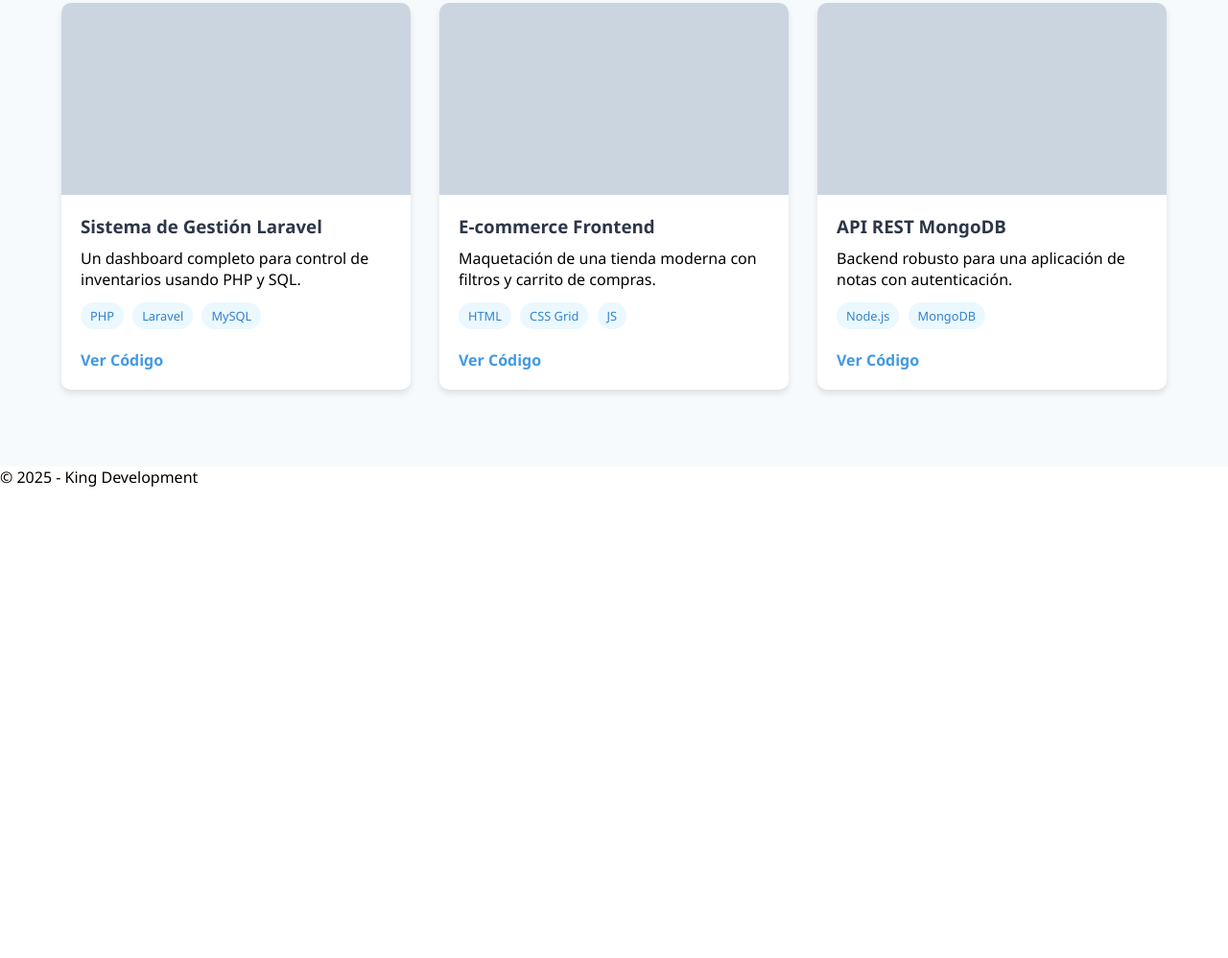
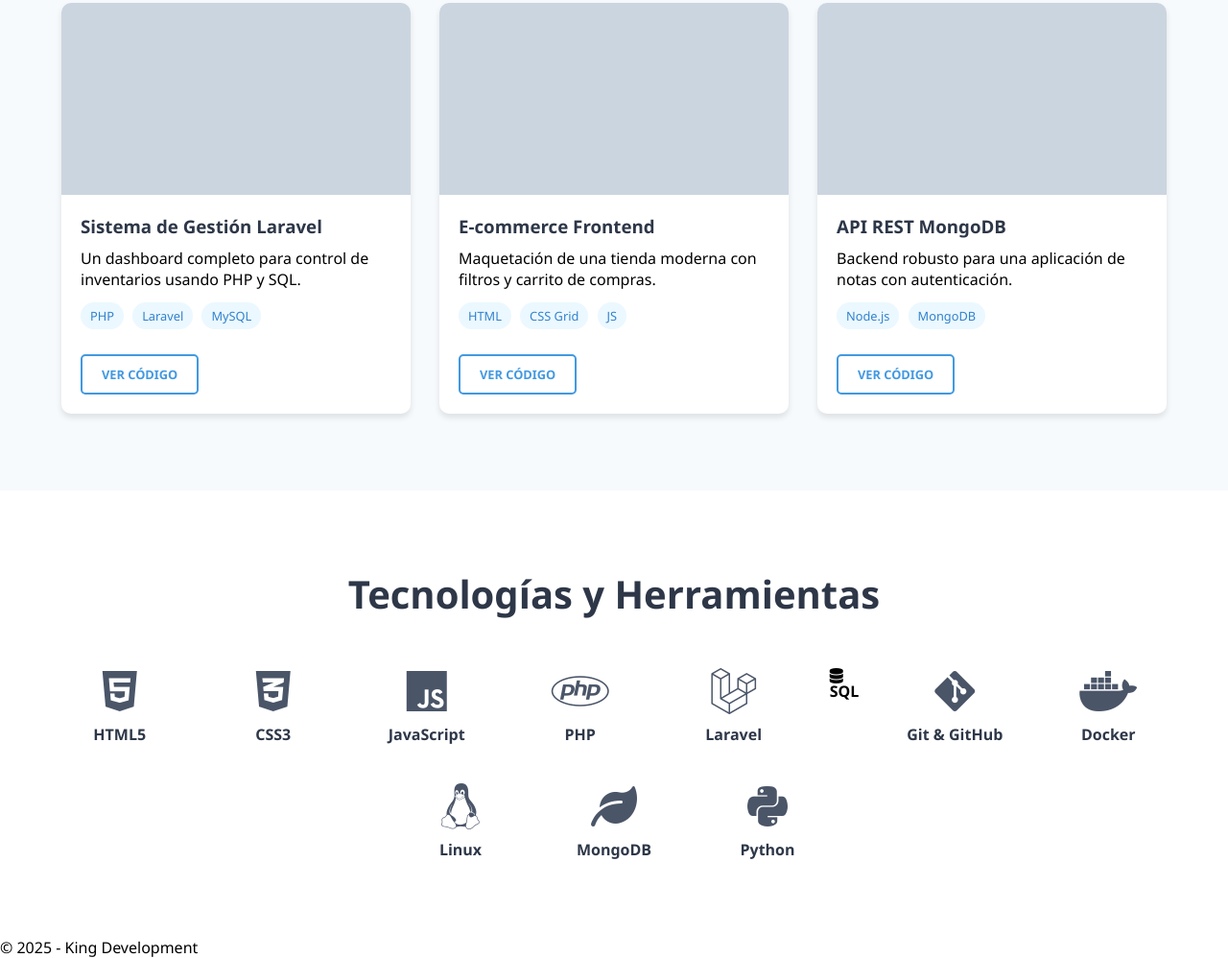
Before and after one commit to King1Angel/Portafolio-Angel, a plain HTML site: page index.html in a window 1280 px wide. Shown: the part 982-1980 px from the top of the page at 96% size. Before the commit the page ends 1490 px from the top, so only its background shows below. Drawn offline with Linux system fonts and the light colour scheme.

Commit message:
Aplicacion de logos en habilidades

```diff
--- a/index.html
+++ b/index.html
@@ -1,11 +1,14 @@
 <!DOCTYPE html>
 <html lang="es">
+
 <head>
     <meta charset="UTF-8">
     <meta name="viewport" content="width=device-width, initial-scale=1.0">
     <title>Portafolio | Angel Peña</title>
+    <link rel="stylesheet" href="https://cdnjs.cloudflare.com/ajax/libs/font-awesome/6.0.0/css/all.min.css">
     <link rel="stylesheet" href="styles.css">
 </head>
+
 <body>
     <header>
         <nav>
@@ -41,7 +44,8 @@
                             <span>Laravel</span>
                             <span>MySQL</span>
                         </div>
-                        <a href="#" class="btn-proyecto">Ver Código</a>
+                        <a href="https://king1angel.github.io/Portafolio-Angel/" target="_blank"
+                            class="btn-proyecto">Ver Código</a>
                     </div>
                 </div>
 
@@ -73,10 +77,60 @@
                 </div>
             </div>
         </section>
-            </main>
+
+        <section id="habilidades">
+            <h2 class="titulo-seccion">Tecnologías y Herramientas</h2>
+            <div class="skills-container">
+                <div class="skill-card">
+                    <i class="fab fa-html5"></i>
+                    <p>HTML5</p>
+                </div>
+                <div class="skill-card">
+                    <i class="fab fa-css3-alt"></i>
+                    <p>CSS3</p>
+                </div>
+                <div class="skill-card">
+                    <i class="fab fa-js"></i>
+                    <p>JavaScript</p>
+                </div>
+                <div class="skill-card">
+                    <i class="fab fa-php"></i>
+                    <p>PHP</p>
+                </div>
+                <div class="skill-card">
+                    <i class="fab fa-laravel"></i>
+                    <p>Laravel</p>
+                </div>
+                <div class="fas fa-database">
+                    <p>SQL</p>
+                </div>
+                <div class="skill-card">
+                    <i class="fab fa-git-alt"></i>
+                    <p>Git & GitHub</p>
+                </div>
+                <div class="skill-card">
+                    <i class="fab fa-docker"></i>
+                    <p>Docker</p>
+                </div>
+                <div class="skill-card">
+                    <i class="fab fa-linux"></i>
+                    <p>Linux</p>
+                </div>
+                <div class="skill-card">
+                    <i class="fas fa-leaf"></i>
+                    <p>MongoDB</p>
+                </div>
+                <div class="skill-card">
+                    <i class="fab fa-python"></i>
+                    <p>Python</p>
+                </div>
+            </div>
+        </section>
+    </main>
 
     <footer>
         <p>&copy; 2025 - King Development</p>
     </footer>
 </body>
+
 </html>
--- a/styles.css
+++ b/styles.css
@@ -8,9 +8,11 @@
 
 /* Estilo para la sección Hero */
 #hero {
-    background-color: #1a202c; /* Un azul oscuro elegante */
+    background-color: #1a202c;
+    /* Un azul oscuro elegante */
     color: white;
-    height: 100vh; /* Que ocupe el 100% de la altura de la pantalla */
+    height: 100vh;
+    /* Que ocupe el 100% de la altura de la pantalla */
 
     /* ACTIVAMOS FLEXBOX */
     display: flex;
@@ -39,9 +41,11 @@
 
 /* Estilos del Header/Navbar */
 header {
-    background-color: #2d3748; /* Un tono un poco más claro que el hero */
+    background-color: #2d3748;
+    /* Un tono un poco más claro que el hero */
     padding: 1rem 5%;
-    position: fixed; /* Para que el menú se quede arriba al hacer scroll */
+    position: fixed;
+    /* Para que el menú se quede arriba al hacer scroll */
     width: 100%;
     top: 0;
     z-index: 1000;
@@ -49,7 +53,8 @@ header {
 
 .navbar {
     display: flex;
-    justify-content: space-between; /* LA MAGIA: Logo a la izquierda, Links a la derecha */
+    justify-content: space-between;
+    /* LA MAGIA: Logo a la izquierda, Links a la derecha */
     align-items: center;
 }
 
@@ -61,13 +66,16 @@ header {
 }
 
 .logo span {
-    color: #4299e1; /* Color azul para destacar */
+    color: #4299e1;
+    /* Color azul para destacar */
 }
 
 .nav-links {
-    display: flex; /* Flexbox otra vez para poner los <li> en fila */
+    display: flex;
+    /* Flexbox otra vez para poner los <li> en fila */
     list-style: none;
-    gap: 2rem; /* Separa los enlaces equitativamente */
+    gap: 2rem;
+    /* Separa los enlaces equitativamente */
 }
 
 .nav-links a {
@@ -77,7 +85,8 @@ header {
 }
 
 .nav-links a:hover {
-    color: white; /* Efecto al pasar el mouse */
+    color: white;
+    /* Efecto al pasar el mouse */
 }
 
 /* Botón especial de contacto */
@@ -105,7 +114,8 @@ header {
     display: grid;
     /* Crea 3 columnas iguales. Si la pantalla es pequeña, esto lo ajustaremos después */
     grid-template-columns: repeat(3, 1fr);
-    gap: 30px; /* Espacio entre las tarjetas */
+    gap: 30px;
+    /* Espacio entre las tarjetas */
 }
 
 /* ESTILO DE LAS TARJETAS */
@@ -113,17 +123,19 @@ header {
     background: white;
     border-radius: 10px;
     overflow: hidden;
-    box-shadow: 0 4px 6px rgba(0,0,0,0.1);
+    box-shadow: 0 4px 6px rgba(0, 0, 0, 0.1);
     transition: transform 0.3s ease;
 }
 
 .card:hover {
-    transform: translateY(-10px); /* Efecto de levante al pasar el mouse */
+    transform: translateY(-10px);
+    /* Efecto de levante al pasar el mouse */
 }
 
 .card-img {
     height: 200px;
-    background-color: #cbd5e0; /* Color temporal, aquí irían tus capturas de pantalla */
+    background-color: #cbd5e0;
+    /* Color temporal, aquí irían tus capturas de pantalla */
 }
 
 .card-content {
@@ -150,10 +162,110 @@ header {
 
 .btn-proyecto {
     display: inline-block;
-    margin-top: 10px;
+    margin-top: 15px;
+    padding: 10px 20px;
+    background-color: transparent;
+    /* Fondo transparente al inicio */
     color: #4299e1;
+    border: 2px solid #4299e1;
+    /* Un borde elegante */
+    border-radius: 5px;
     text-decoration: none;
     font-weight: bold;
+    text-transform: uppercase;
+    /* Letras mayúsculas para más impacto */
+    font-size: 0.8rem;
+
+    /* LA CLAVE: Transición suave para todas las propiedades en 0.3 segundos */
+    transition: all 0.3s ease;
+}
+
+/* EFECTO HOVER (Al pasar el mouse) */
+.btn-proyecto:hover {
+    background-color: #4299e1;
+    /* El fondo se llena de color */
+    color: white;
+    /* El texto cambia a blanco para que se lea bien */
+    transform: scale(1.05);
+    /* El botón se agranda un 5% */
+    box-shadow: 0 5px 15px rgba(66, 153, 225, 0.4);
+    /* Sombra azul brillante */
+}
+
+/* EFECTO ACTIVE (Al hacer clic) */
+.btn-proyecto:active {
+    transform: scale(0.95);
+    /* El botón se encoge un poco, simulando un clic real */
+}
+
+#habilidades {
+    padding: 80px 5%;
+    background-color: white;
+}
+
+.skills-container {
+    display: flex;
+    flex-wrap: wrap;
+    /* Si no caben en una fila, saltan a la siguiente */
+    justify-content: center;
+    gap: 40px;
+    margin-top: 30px;
+}
+
+.skill-card {
+    display: flex;
+    flex-direction: column;
+    align-items: center;
+    width: 120px;
+    transition: transform 0.3s ease;
+}
+
+/* Estilo para los iconos */
+.skill-card i {
+    font-size: 3rem;
+    color: #4a5568;
+    /* Color gris profesional */
+    margin-bottom: 10px;
+    transition: color 0.3s ease;
+}
+
+.skill-card p {
+    font-weight: bold;
+    color: #2d3748;
+}
+
+/* Efecto King: Cada icono brilla con su color original al pasar el mouse */
+.skill-card:hover i.fa-html5 {
+    color: #e34f26;
+}
+
+.skill-card:hover i.fa-css3-alt {
+    color: #1572b6;
+}
+
+.skill-card:hover i.fa-js {
+    color: #f7df1e;
+}
+
+.skill-card:hover i.fa-php {
+    color: #777bb4;
+}
+
+.skill-card:hover i.fa-laravel {
+    color: #ff2d20;
+}
+
+.skill-card:hover i.fa-git-alt {
+    color: #f05032;
+}
+/* El color oficial de MySQL es un azul oscuro/marino */
+.skill-card:hover i.fa-database {
+    color: #00758f;
+    transform: rotate(10deg); /* Un pequeño toque extra: se inclina al tocarlo */
+}
+
+.skill-card:hover {
+    transform: translateY(-5px);
 }
 
 /* --- RESPONSIVE DESIGN --- */
@@ -162,7 +274,8 @@ header {
 @media (max-width: 768px) {
 
     .navbar {
-        flex-direction: column; /* El logo arriba y los links abajo */
+        flex-direction: column;
+        /* El logo arriba y los links abajo */
         gap: 1rem;
     }
 
@@ -172,7 +285,8 @@ header {
     }
 
     #hero h1 {
-        font-size: 2rem; /* Reducimos el tamaño de letra en móvil */
+        font-size: 2rem;
+        /* Reducimos el tamaño de letra en móvil */
     }
 
     /* LA MAGIA DEL GRID: Pasamos de 3 columnas a 1 */
```
